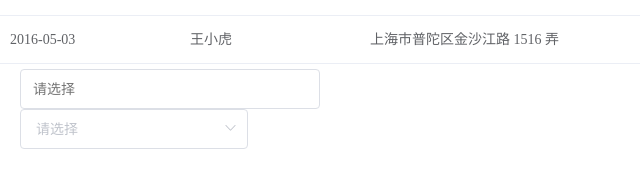
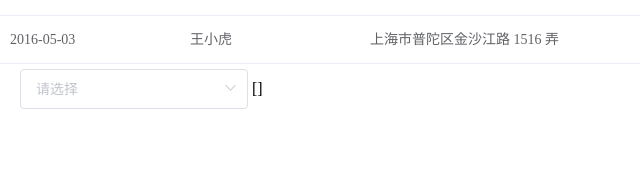
Before and after one commit to CYQH0807/MyTest, a Vue app: page / in a window 1280 px wide. Shown: the part 176-364 px from the top of the page, without its empty margins (0-640 px from the left). Built offline with nearby package versions, Linux system fonts and the light colour scheme.

Commit message:
select 多选测试

```diff
--- a/src/view/index.vue
+++ b/src/view/index.vue
@@ -11,9 +11,9 @@
     </el-table>
     {{text}}
     <div class="formSelect">
-      <xSelect :optionData="optionData" v-model="text" ></xSelect>
+      <xSelect :optionData="options" v-bind:dataVal="'value'" :multiple="true" v-bind:dataLable="'label'" v-model="text" v-on:change="handleChange" v-on:remove-tag="handleRemoveTag"></xSelect>
 
-      <el-select v-model="value" placeholder="请选择">
+      <el-select v-model="value" multiple placeholder="请选择">
         <el-option v-for="item in options" :key="item.value" :label="item.label" :value="item.value">
         </el-option>
       </el-select>
@@ -86,7 +86,13 @@ export default {
     //this.$loading.creat({ container: ".hello", mini: true, text: true });
   },
   methods: {
-    watchText: function() {}
+    watchText: function() {},
+    handleChange: function(showValue) {
+      console.log(showValue);
+    },
+    handleRemoveTag: function(item) {
+      console.log(item);
+    }
   },
   components: {
     xSelect
```
